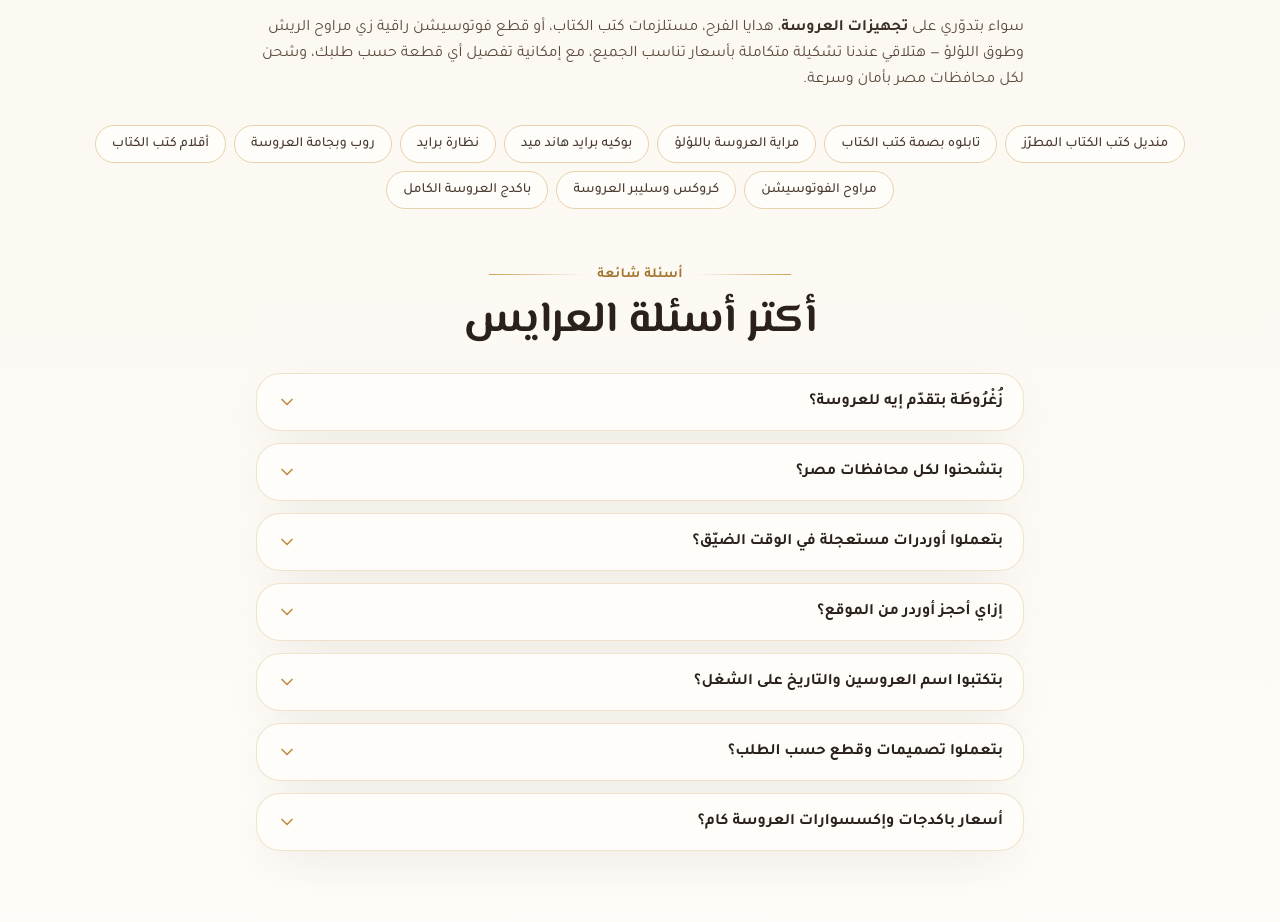
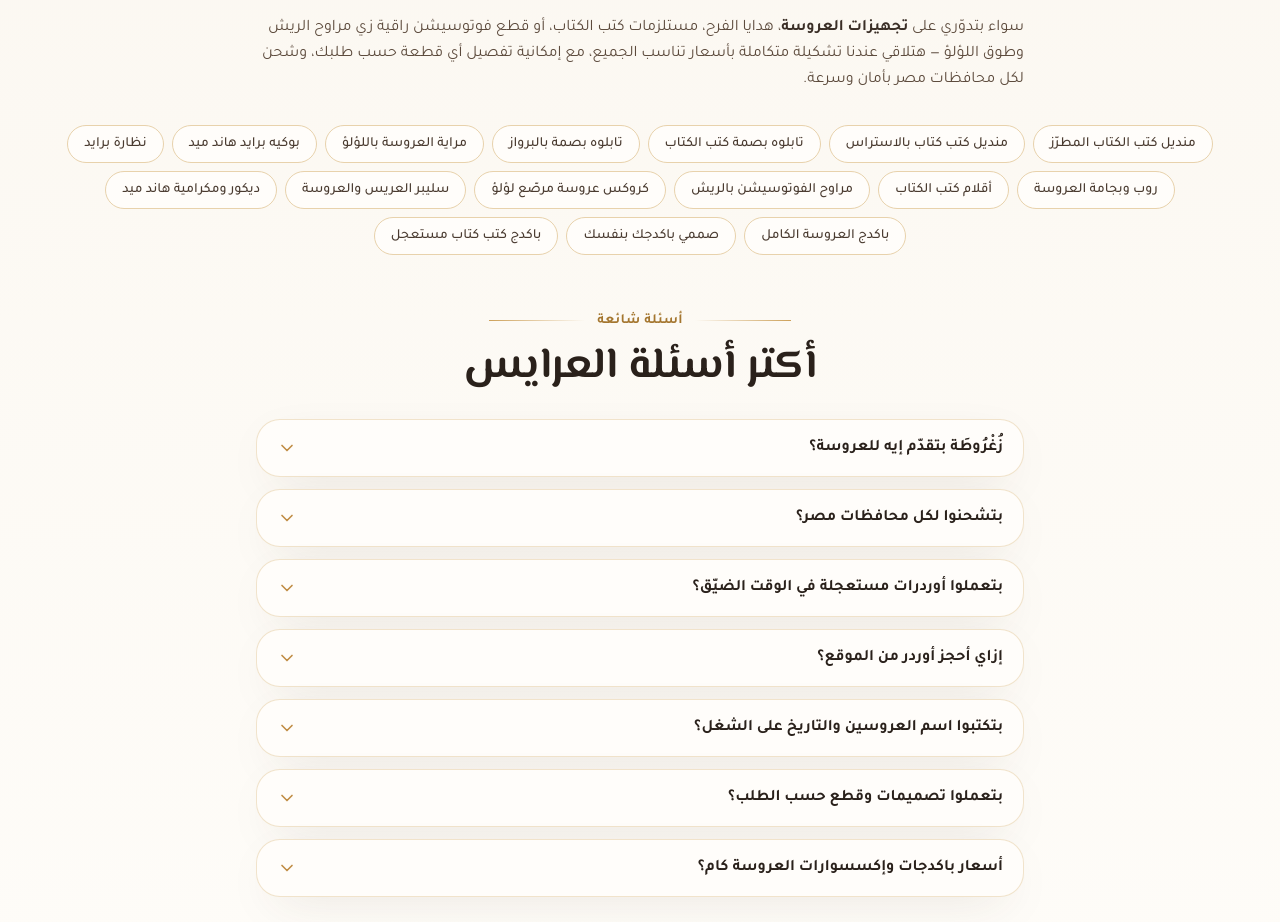
Before and after one commit to khaled312001/Zaghroutaa, a Next.js app: page / in a window 1280 px wide. Shown: the part 8101-9023 px from the top of the page. Built offline with nearby package versions, Linux system fonts and the light colour scheme; no server answers; the database is empty.

Commit message:
feat(seo): CollectionPage/ItemList structured data on products listing + more internal-link keywords

```diff
--- a/src/app/(site)/products/page.tsx
+++ b/src/app/(site)/products/page.tsx
@@ -7,6 +7,8 @@ import { PageHeader } from "@/components/ui/PageHeader";
 import { ProductGrid } from "@/components/ProductGrid";
 import { MovingShowcase } from "@/components/MovingShowcase";
 import { CategoryIcon } from "@/lib/categoryIcons";
+import { JsonLd } from "@/components/seo/JsonLd";
+import { SITE_URL } from "@/lib/seo";
 import { cn } from "@/lib/utils";
 
 export const metadata: Metadata = {
@@ -35,8 +37,27 @@ export default async function ProductsPage({
     ? all.filter((p) => p.categorySlug === current.slug)
     : all;
 
+  const itemListLd = {
+    "@context": "https://schema.org",
+    "@type": "CollectionPage",
+    name: current ? current.nameAr : "كل منتجات زُغْرُوطَة",
+    url: `${SITE_URL}/products${cat ? `?cat=${cat}` : ""}`,
+    mainEntity: {
+      "@type": "ItemList",
+      numberOfItems: products.length,
+      itemListElement: products.map((p, i) => ({
+        "@type": "ListItem",
+        position: i + 1,
+        url: `${SITE_URL}/products/${p.slug}`,
+        name: p.nameAr,
+        image: p.cover?.startsWith("http") ? p.cover : `${SITE_URL}${p.cover}`,
+      })),
+    },
+  };
+
   return (
     <>
+      <JsonLd data={itemListLd} />
       <PageHeader
         eyebrow="تشكيلتنا الكاملة"
         title={current ? current.nameAr : "كل منتجات زُغْرُوطَة"}
--- a/src/components/home/SeoContent.tsx
+++ b/src/components/home/SeoContent.tsx
@@ -6,15 +6,21 @@ import { JsonLd } from "@/components/seo/JsonLd";
 
 const KEYWORDS: { label: string; href: string }[] = [
   { label: "منديل كتب الكتاب المطرّز", href: "/products?cat=handkerchiefs" },
+  { label: "منديل كتب كتاب بالاستراس", href: "/products?cat=handkerchiefs" },
   { label: "تابلوه بصمة كتب الكتاب", href: "/products?cat=fingerprints" },
+  { label: "تابلوه بصمة بالبرواز", href: "/products?cat=fingerprints" },
   { label: "مراية العروسة باللؤلؤ", href: "/products?cat=mirrors" },
   { label: "بوكيه برايد هاند ميد", href: "/products?cat=bouquets" },
   { label: "نظارة برايد", href: "/products?cat=accessories" },
   { label: "روب وبجامة العروسة", href: "/products?cat=sleepwear" },
   { label: "أقلام كتب الكتاب", href: "/products?cat=accessories" },
-  { label: "مراوح الفوتوسيشن", href: "/products?cat=photoshoot" },
-  { label: "كروكس وسليبر العروسة", href: "/products?cat=footwear" },
+  { label: "مراوح الفوتوسيشن بالريش", href: "/products?cat=photoshoot" },
+  { label: "كروكس عروسة مرصّع لؤلؤ", href: "/products?cat=footwear" },
+  { label: "سليبر العريس والعروسة", href: "/products?cat=footwear" },
+  { label: "ديكور ومكرامية هاند ميد", href: "/products" },
   { label: "باكدج العروسة الكامل", href: "/packages" },
+  { label: "صممي باكدجك بنفسك", href: "/build" },
+  { label: "باكدج كتب كتاب مستعجل", href: "/packages" },
 ];
 
 const FAQ = [
```
